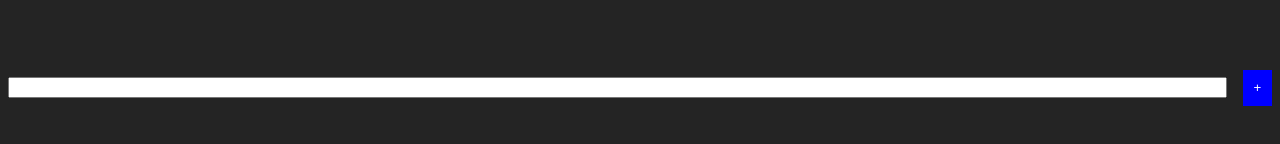
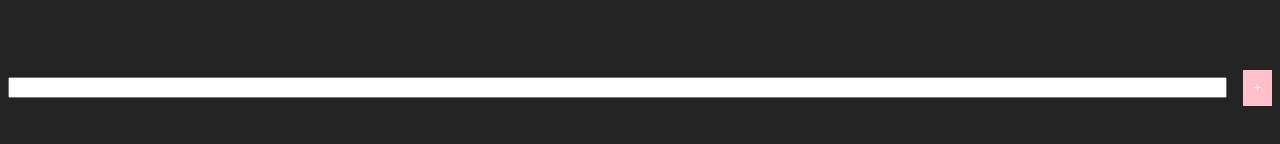
Before and after one commit to titonobre/storybook-workshop, a React (Vite) app: page / in a window 1280 px wide. Shown: the part 622-766 px from the top of the page. Built offline with nearby package versions, Linux system fonts and the light colour scheme.

Commit message:
update button primary color

```diff
--- a/src/components/Button.module.css
+++ b/src/components/Button.module.css
@@ -4,7 +4,7 @@
 }
 
 .themePrimary {
-  background-color: blue;
+  background-color: pink;
   color: white;
 }
 
```
